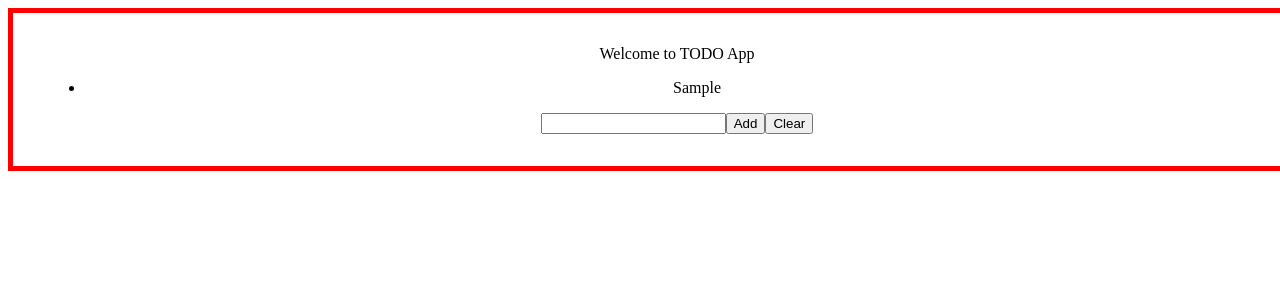
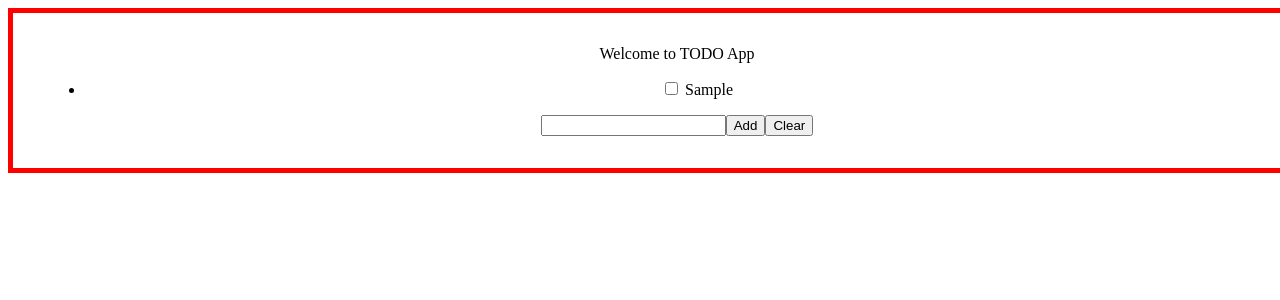
Before and after one commit to riteshkhatri08/ws_react, a React (Vite) app in the folder react_revisit/react-recap-1/: page / in a window 1280 px wide. Both pictures are taken after typing "Sample" into the empty fields and a click on the button "Add". Shown: the top 300 px of the page. Built offline with nearby package versions, Linux system fonts and the light colour scheme.

Commit message:
add check boxes for each list item

```diff
--- a/react_revisit/react-recap-1/src/ListItem.tsx
+++ b/react_revisit/react-recap-1/src/ListItem.tsx
@@ -1,6 +1,15 @@
-function ListItem(itemText: string) {
-    console.log(`Adding item - ${itemText}`)
-    return <li>{itemText}</li>
+import React from "react";
+
+const ListItem: React.FC<{ itemText: string; index: number }> = ({
+    itemText,
+    index,
+}) => {
+    return (
+        <li key={index}>
+            <input type="checkbox" id={"input-" + index} value={itemText} />{" "}
+            <label htmlFor={"input-" + index}>{itemText}</label>{" "}
+        </li>
+    );
 };
 
 export default ListItem;
--- a/react_revisit/react-recap-1/src/TodoList.tsx
+++ b/react_revisit/react-recap-1/src/TodoList.tsx
@@ -1,20 +1,17 @@
-import React from 'react';
-
+import React from "react";
+import ListItem from "./ListItem";
 
 export interface TodoListProps {
     items: string[];
 }
 
-
 const TodoList: React.FC<TodoListProps> = ({ items }) => {
-    console.log(items);
     return (
         <ul>
-            {
-                items.map((item: string, index: number) =>
-                    (<li key={index} > {item}</li>)
-                )
-            }
+            {items.map((value: string, index: number) => (
+                // Add a list item for each item
+                <ListItem itemText={value} index={index} />
+            ))}
         </ul>
     );
 };
```
